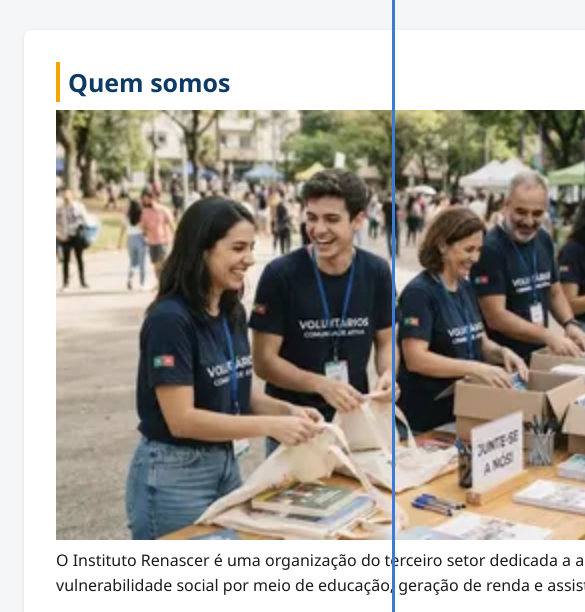
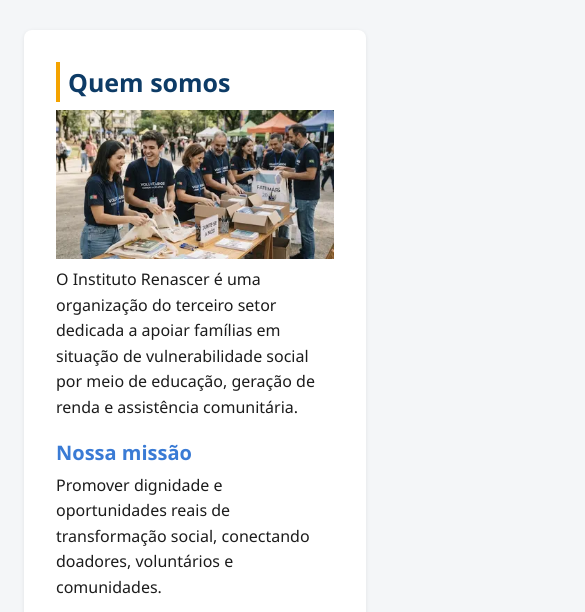
Before and after one commit to KaikeCardoso/site-ong-instituto-renascer, a website: page html/index.html in a window 390 px wide. Shown: the part 222-834 px from the top of the page, 585 px wide, since content can reach past the window. Drawn offline with nearby package versions, Linux system fonts and the light colour scheme.

Commit message:
Corrige imagem responsiva no mobile

```diff
--- a/css/style.css
+++ b/css/style.css
@@ -714,3 +714,10 @@ select[aria-invalid="true"] {
 .lista-cadastros-vazia {
   color: var(--color-neutral-medium, #777);
 }
+
+/* Imagens responsivas: a foto tem width/height fixos no HTML (800x430)
+   e estourava a largura em telas pequenas, causando rolagem lateral */
+img {
+  max-width: 100%;
+  height: auto;
+}
```
